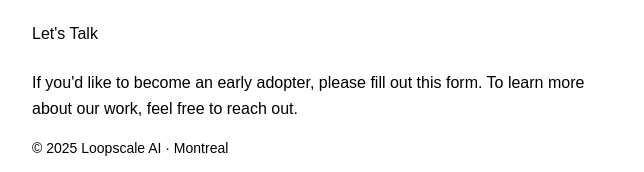
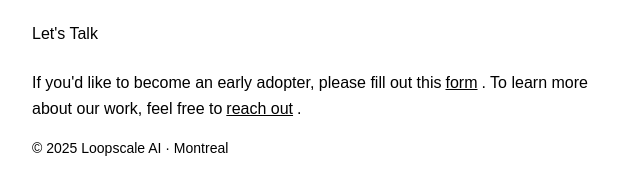
Before and after one commit to CloneProtocolSixtySix/loopscale, a Next.js app: page / in a window 1280 px wide. Shown: the part 1671-1843 px from the top of the page, without its empty margins (312-956 px from the left). Built offline with nearby package versions, Linux system fonts and the light colour scheme; a web font is replaced by a local one.

Commit message:
Update contact email to hello@loopscale.ai and improve Let's Talk links

```diff
--- a/app/page.tsx
+++ b/app/page.tsx
@@ -424,7 +424,23 @@ export default function Home() {
           <div className="space-y-4">
             <h2 className="text-base text-black mb-6">Let's Talk</h2>
             <p className="text-base leading-relaxed text-black mb-2">
-              If you'd like to become an early adopter, please fill out this form. To learn more about our work, feel free to reach out.
+              If you'd like to become an early adopter, please fill out this
+              <a
+                href="https://tally.so/r/mRla1p"
+                target="_blank"
+                rel="noopener noreferrer"
+                className="underline hover:text-blue-600 transition-colors mx-1"
+              >
+                form
+              </a>
+              . To learn more about our work, feel free to
+              <a
+                href="mailto:hello@loopscale.ai"
+                className="underline hover:text-blue-600 transition-colors mx-1"
+              >
+                reach out
+              </a>
+              .
             </p>
             <div className="text-sm text-black mt-4">© 2025 Loopscale AI · Montreal</div>
           </div>
```
